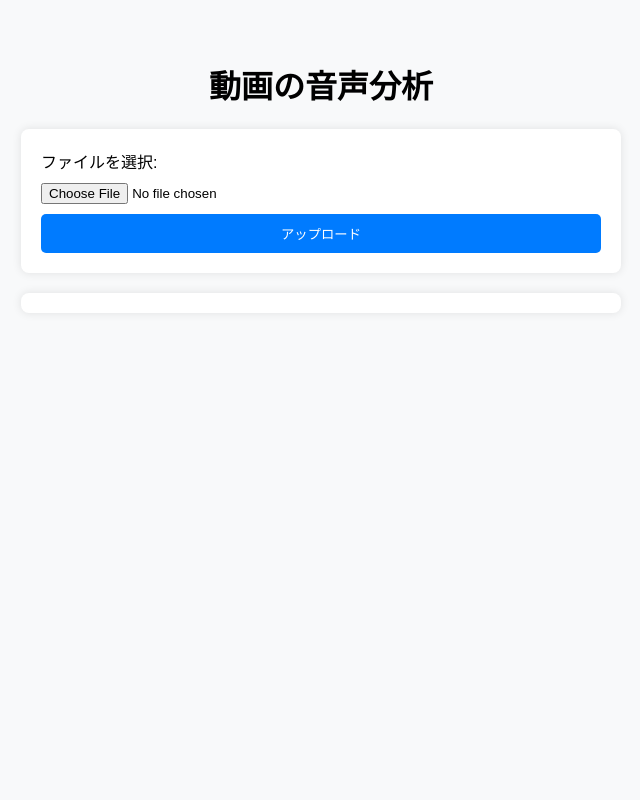
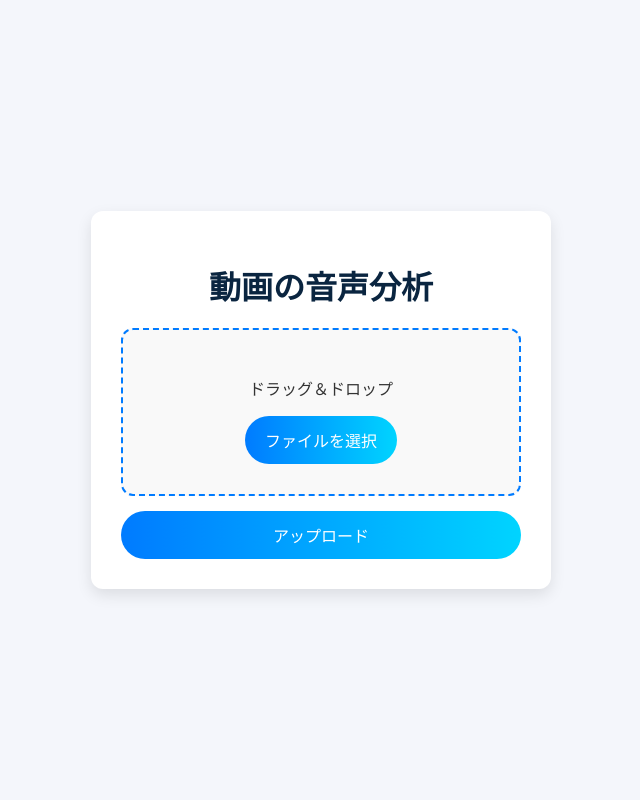
Before and after one commit to syuzoonwr7000/video_emotion_ai, a FastAPI app: page / in a window 1280 px wide. Shown: the whole page, without its empty margins (319-959 px from the left). Run offline with FastAPI, Linux system fonts and the light colour scheme.

Commit message:
トップ画面デザイン修正

```diff
--- a/app/templates/index.html
+++ b/app/templates/index.html
@@ -7,14 +7,22 @@
     <link rel="stylesheet" href="/static/css/style.css">
 </head>
 <body>
-    <h1>動画の音声分析</h1>
-    <form id="uploadForm" enctype="multipart/form-data">
-        <label for="file">ファイルを選択:</label>
-        <input type="file" id="file" name="file" accept="video/*" required>
-        <button type="submit">アップロード</button>
-    </form>
+    <div class="container">
+        <h1 class="title">動画の音声分析</h1>
 
-    <div id="result"></div>
+        <form id="uploadForm" enctype="multipart/form-data">
+            <label for="file" class="dropzone" id="dropzone">
+                <div>
+                    <p>ドラッグ＆ドロップ</p>
+                    <span class="file-label">ファイルを選択</span>
+                </div>
+                <input type="file" id="file" name="file" accept="video/*" required>
+            </label>
+            <button type="submit" class="upload-btn">アップロード</button>
+        </form>
+
+        <div id="result"></div>
+    </div>
 
     <script src="/static/js/main.js"></script>
 </body>
--- a/static/css/style.css
+++ b/static/css/style.css
@@ -1,42 +1,87 @@
+/* 全体レイアウト */
 body {
-    font-family: Arial, sans-serif;
-    max-width: 600px;
-    margin: 20px auto;
-    padding: 20px;
-    background-color: #f8f9fa;
+    font-family: 'Inter', sans-serif;
+    background-color: #f4f6fb;
+    color: #333;
+    display: flex;
+    justify-content: center;
+    align-items: center;
+    height: 100vh;
+    flex-direction: column;
+    margin: 0;
 }
 
-h1 {
+/* コンテナ中央揃え */
+.container {
     text-align: center;
+    background: #fff;
+    padding: 30px;
+    border-radius: 12px;
+    box-shadow: 0px 6px 15px rgba(0, 0, 0, 0.1);
+    width: 400px;
 }
 
-form {
-    display: flex;
-    flex-direction: column;
-    gap: 10px;
-    background: white;
-    padding: 20px;
-    border-radius: 8px;
-    box-shadow: 0px 0px 10px rgba(0, 0, 0, 0.1);
+/* タイトル */
+.title {
+    font-size: 2rem;
+    font-weight: bold;
+    color: #0a2540;
+    margin-bottom: 20px;
 }
 
-button {
-    padding: 10px;
-    background-color: #007bff;
-    color: white;
-    border: none;
+/* ドラッグ＆ドロップエリア */
+.dropzone {
+    border: 2px dashed #007bff;
+    border-radius: 12px;
+    padding: 30px;
+    background-color: #f9f9f9;
     cursor: pointer;
-    border-radius: 5px;
+    transition: background-color 0.3s ease;
+    display: flex;
+    justify-content: center;
+    align-items: center;
+    margin-bottom: 15px;
 }
 
-button:hover {
-    background-color: #0056b3;
+.dropzone:hover {
+    background-color: #e3f2fd;
 }
 
-#result {
-    margin-top: 20px;
-    padding: 10px;
-    background: white;
-    border-radius: 8px;
-    box-shadow: 0px 0px 10px rgba(0, 0, 0, 0.1);
+/* ファイル選択ボタン */
+input[type="file"] {
+    display: none;
 }
+
+.file-label {
+    display: inline-block;
+    background: linear-gradient(90deg, #007bff, #00d4ff);
+    color: white;
+    border-radius: 50px;
+    padding: 12px 20px;
+    font-size: 1rem;
+    cursor: pointer;
+    transition: transform 0.2s ease, box-shadow 0.3s ease;
+}
+
+.file-label:hover {
+    transform: translateY(-2px);
+    box-shadow: 0 4px 10px rgba(0, 123, 255, 0.3);
+}
+
+/* アップロードボタン */
+.upload-btn {
+    background: linear-gradient(90deg, #007bff, #00d4ff);
+    color: white;
+    border-radius: 50px;
+    border: none;
+    padding: 12px;
+    font-size: 1rem;
+    width: 100%;
+    cursor: pointer;
+    transition: transform 0.2s ease, box-shadow 0.3s ease;
+}
+
+.upload-btn:hover {
+    transform: translateY(-2px);
+    box-shadow: 0 4px 10px rgba(0, 123, 255, 0.3);
+}
--- a/static/js/main.js
+++ b/static/js/main.js
@@ -22,3 +22,29 @@ document.getElementById("uploadForm").addEventListener("submit", async function(
         ${emotionHtml}
     `;
 });
+
+document.addEventListener("DOMContentLoaded", function () {
+    const dropzone = document.getElementById("dropzone");
+    const fileInput = document.getElementById("file");
+
+    // ドラッグオーバー時のスタイル変更
+    dropzone.addEventListener("dragover", function (event) {
+        event.preventDefault();
+        dropzone.style.backgroundColor = "#e3f2fd";
+    });
+
+    // ドラッグリーブ時に元の色へ戻す
+    dropzone.addEventListener("dragleave", function () {
+        dropzone.style.backgroundColor = "#f9f9f9";
+    });
+
+    // ファイルをドロップ
+    dropzone.addEventListener("drop", function (event) {
+        event.preventDefault();
+        dropzone.style.backgroundColor = "#f9f9f9";
+
+        if (event.dataTransfer.files.length > 0) {
+            fileInput.files = event.dataTransfer.files;
+        }
+    });
+});
```
